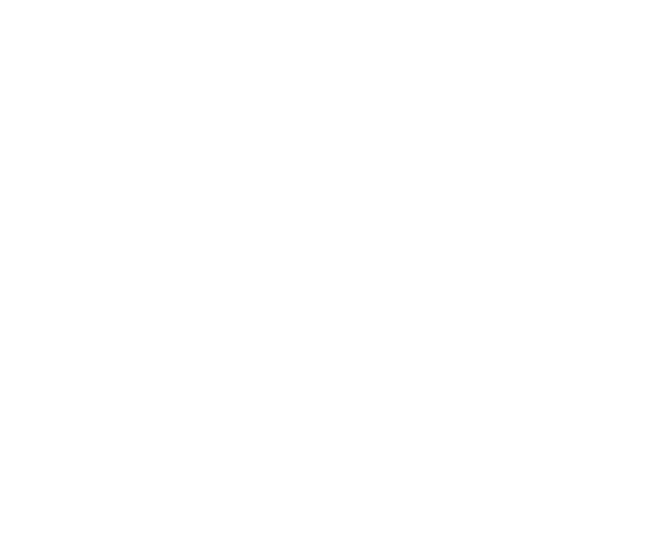
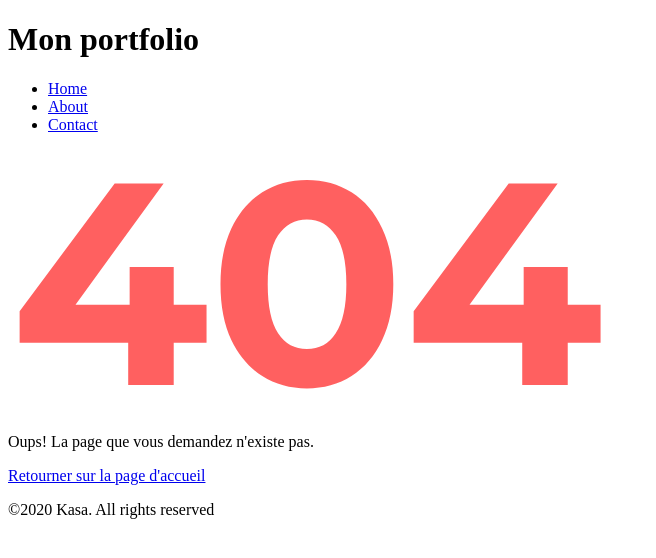
Before and after one commit to Vinny031/OPENCLASSROOMS_P8, a React (Vite) app: page /error in a window 1280 px wide. Before the commit this address had no page. Shown: the top 558 px of the page, without its empty margins (0-656 px from the left). Built offline with nearby package versions, Linux system fonts and the light colour scheme.

Commit message:
Création de la page Error et routage (/error ou toute autre URL fausse).

```diff
--- a/src/App.jsx
+++ b/src/App.jsx
@@ -1,11 +1,14 @@
 import { BrowserRouter as Router, Routes, Route } from "react-router-dom";
 import Home from "@/pages/Home";
+import Error from "@/pages/Error";
 
 const App = () => {
   return (
     <Router>
       <Routes>
         <Route path="/" element={<Home />} />
+        <Route path="/error" element={<Error />} />
+        <Route path="*" element={<Error />} />
       </Routes>
     </Router>
   );
--- a/src/pages/Error/index.jsx
+++ b/src/pages/Error/index.jsx
@@ -0,0 +1,26 @@
+import Header from "@/components/Header"
+import Footer from "@/components/Footer"
+import ERROR from "/assets/404_ERROR.svg"
+import { useEffect } from "react"
+import { Link } from 'react-router-dom'
+
+
+const Error = () => {
+    useEffect(() => {
+    document.title = "Erreur | V/F Portfolio";
+  }, []);
+
+    return (
+        <div className="error_body">
+            <Header />
+            <div className="error_container">
+                <img src={ERROR} alt="Erreur 404 rouge." className="error_logo" id="error_logo"/>
+                <p>Oups! La page que vous demandez n'existe pas.</p>
+                <Link to="/" className="error_link">Retourner sur la page d'accueil</Link>
+            </div>
+            <Footer />
+        </div>
+    )
+};
+
+export default Error;
```
Also changed, not shown: public/assets/404_ERROR.svg (added).
